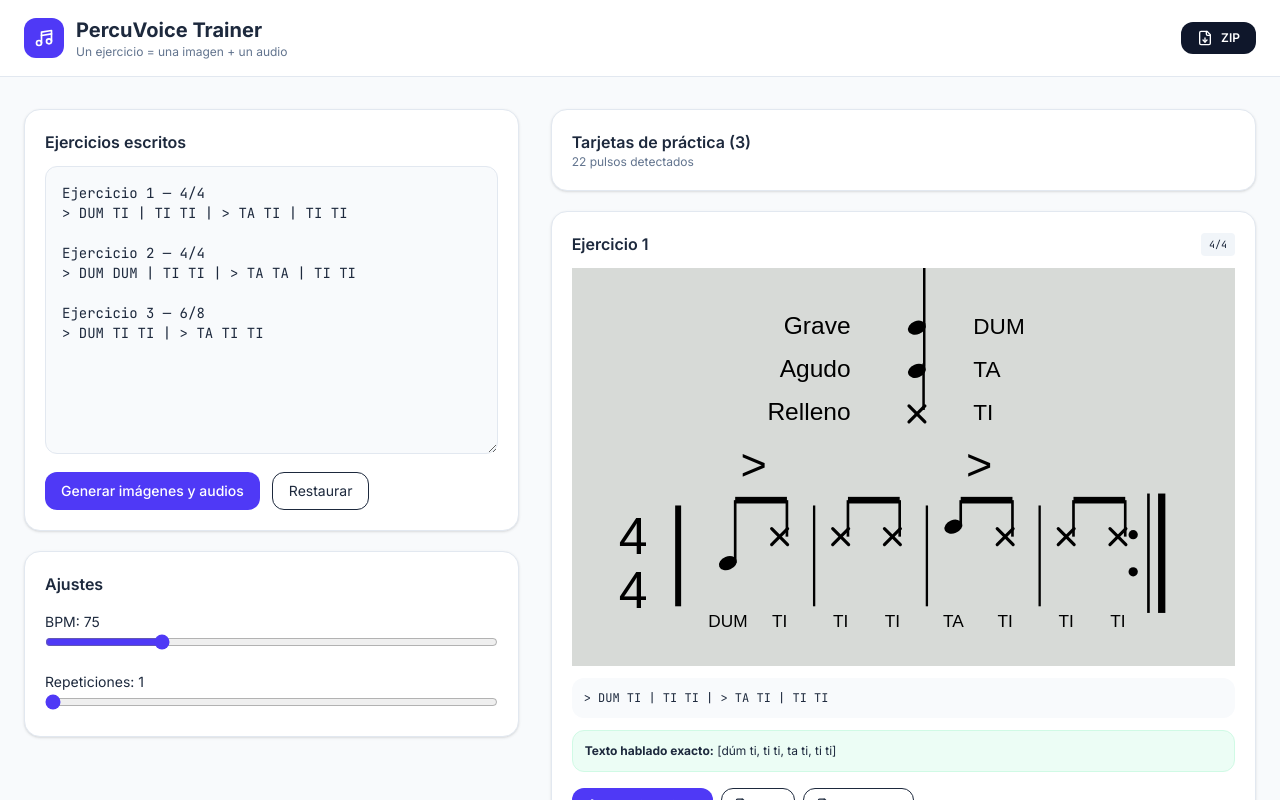
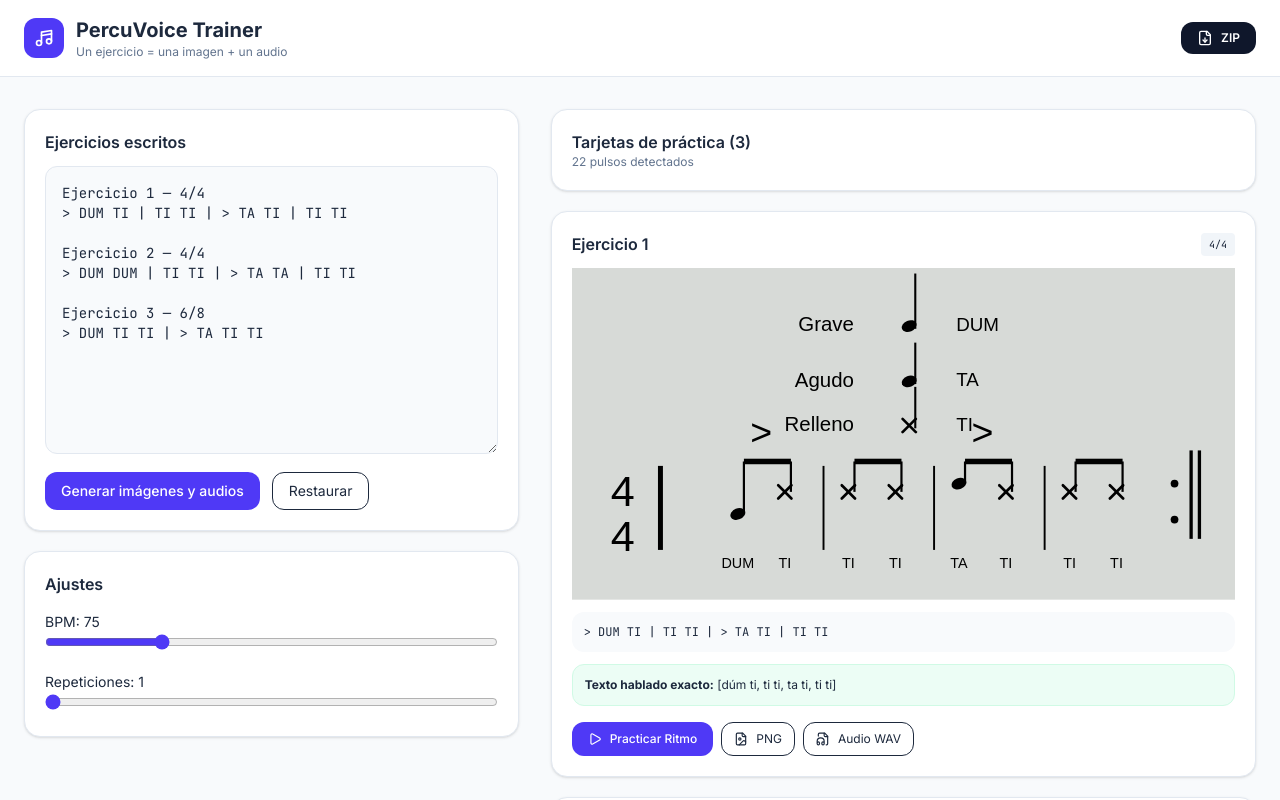
Before and after one commit to AUG79-droid/BATUKADA, a React (Vite) app: page / in a window 1280 px wide. Shown: the top 800 px of the page. Built offline with nearby package versions, Linux system fonts and the light colour scheme.

Commit message:
Fix SVG legend symbols and repeat spacing

```diff
--- a/src/App.tsx
+++ b/src/App.tsx
@@ -97,7 +97,7 @@ function esc(text: string): string {
   return text.replace(/&/g, '&amp;').replace(/</g, '&lt;').replace(/>/g, '&gt;');
 }
 
-const SVG_WIDTH = 1000;
+const SVG_WIDTH = 1200;
 const SVG_HEIGHT = 600;
 const SVG_BG = '#d7dad7';
 const BLACK = '#000000';
@@ -125,40 +125,32 @@ function drawXHead(x: number, y: number, color = BLACK): string {
     </g>`;
 }
 
-function drawLegendNote(kind: Syllable, x: number, y: number): string {
-  if (kind === 'TI') {
-    return `
-      <g>
-        <line x1="${x + 10}" y1="${y - 68}" x2="${x + 10}" y2="${y + 2}" stroke="${BLACK}" stroke-width="3.8" />
-        ${drawXHead(x, y + 8)}
-      </g>`;
-  }
-
-  const stemTop = kind === 'DUM' ? y - 95 : y - 64;
+function drawLegendSymbol(kind: Syllable, x: number, y: number): string {
+  const stemTop = kind === 'DUM' ? y - 95 : y - 70;
   return `
-    <g>
-      <line x1="${x + 11}" y1="${stemTop}" x2="${x + 11}" y2="${y + 2}" stroke="${BLACK}" stroke-width="3.8" />
-      ${drawFilledHead(x, y + 8)}
+    <g aria-label="${kind}">
+      <line x1="${x + 11}" y1="${stemTop}" x2="${x + 11}" y2="${y + 5}" stroke="${BLACK}" stroke-width="3.8" />
+      ${kind === 'TI' ? drawXHead(x, y) : drawFilledHead(x, y)}
     </g>`;
 }
 
 function drawLegend(): string {
-  const labelX = 420;
-  const symbolX = 520;
-  const soundX = 605;
+  const labelX = 510;
+  const symbolX = 610;
+  const soundX = 695;
   return `
     <g aria-label="Leyenda de sonidos">
-      ${svgText(labelX, 90, 'Grave', 37, 'end')}
-      ${drawLegendNote('DUM', symbolX, 82)}
-      ${svgText(soundX, 90, 'DUM', 34, 'start')}
+      ${svgText(labelX, 105, 'Grave', 37, 'end')}
+      ${drawLegendSymbol('DUM', symbolX, 105)}
+      ${svgText(soundX, 105, 'DUM', 34, 'start')}
 
-      ${svgText(labelX, 155, 'Agudo', 37, 'end')}
-      ${drawLegendNote('TA', symbolX, 147)}
-      ${svgText(soundX, 155, 'TA', 34, 'start')}
+      ${svgText(labelX, 205, 'Agudo', 37, 'end')}
+      ${drawLegendSymbol('TA', symbolX, 205)}
+      ${svgText(soundX, 205, 'TA', 34, 'start')}
 
-      ${svgText(labelX, 220, 'Relleno', 37, 'end')}
-      ${drawLegendNote('TI', symbolX, 212)}
-      ${svgText(soundX, 220, 'TI', 34, 'start')}
+      ${svgText(labelX, 285, 'Relleno', 37, 'end')}
+      ${drawLegendSymbol('TI', symbolX, 285)}
+      ${svgText(soundX, 285, 'TI', 34, 'start')}
     </g>`;
 }
 
@@ -190,9 +182,9 @@ function drawBeam(noteXs: number[], beamY: number): string {
 }
 
 function groupLayout(exercise: Exercise): { starts: number[]; gap: number; separators: number[]; repeatX: number } {
-  if (exercise.meter === '6/8') return { starts: [285, 620], gap: 78, separators: [535], repeatX: 875 };
-  if (exercise.meter === '3/4') return { starts: [255, 455, 655], gap: 78, separators: [390, 590], repeatX: 850 };
-  return { starts: [235, 405, 575, 745], gap: 78, separators: [365, 535, 705], repeatX: 885 };
+  if (exercise.meter === '6/8') return { starts: [330, 700], gap: 80, separators: [620], repeatX: 1120 };
+  if (exercise.meter === '3/4') return { starts: [300, 530, 760], gap: 80, separators: [475, 705], repeatX: 1120 };
+  return { starts: [300, 500, 700, 900], gap: 85, separators: [455, 655, 855], repeatX: 1120 };
 }
 
 function drawGroup(exercise: Exercise, group: Stroke[], groupIndex: number, startX: number, activeStep?: { barIndex: number; strokeIndex: number } | null): string {
@@ -216,12 +208,15 @@ function drawGroup(exercise: Exercise, group: Stroke[], groupIndex: number, star
 }
 
 function drawRepeat(x: number): string {
+  const dotsX = x - 30;
+  const bar1X = x;
+  const bar2X = x + 15;
   return `
-    <g transform="translate(${x} 430)">
-      <circle cx="-39" cy="-28" r="7" fill="${BLACK}" />
-      <circle cx="-39" cy="28" r="7" fill="${BLACK}" />
-      <line x1="-16" y1="-90" x2="-16" y2="90" stroke="${BLACK}" stroke-width="4" />
-      <line x1="4" y1="-90" x2="4" y2="90" stroke="${BLACK}" stroke-width="11" />
+    <g aria-label="Repetición final">
+      <circle cx="${dotsX}" cy="390" r="7" fill="${BLACK}" />
+      <circle cx="${dotsX}" cy="455" r="7" fill="${BLACK}" />
+      <line x1="${bar1X}" y1="330" x2="${bar1X}" y2="490" stroke="${BLACK}" stroke-width="6" />
+      <line x1="${bar2X}" y1="330" x2="${bar2X}" y2="490" stroke="${BLACK}" stroke-width="6" />
     </g>`;
 }
 
```
